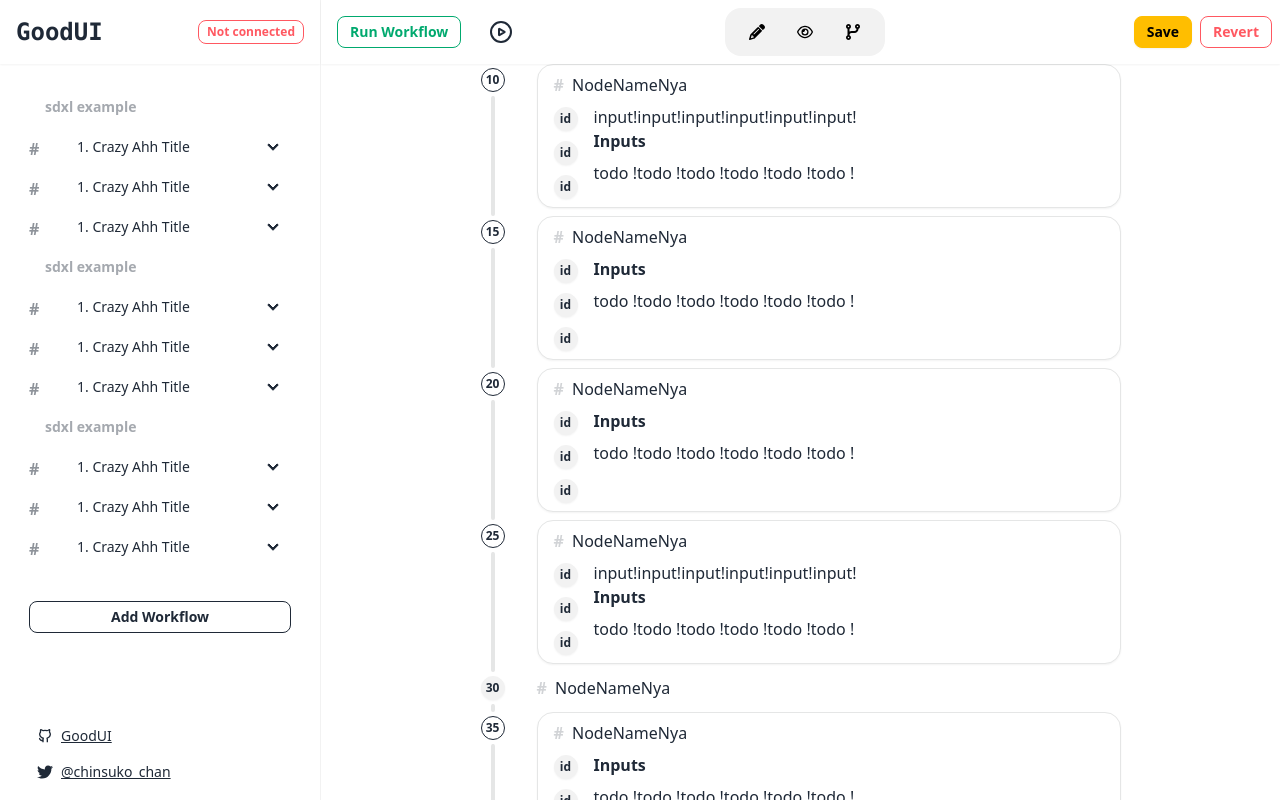
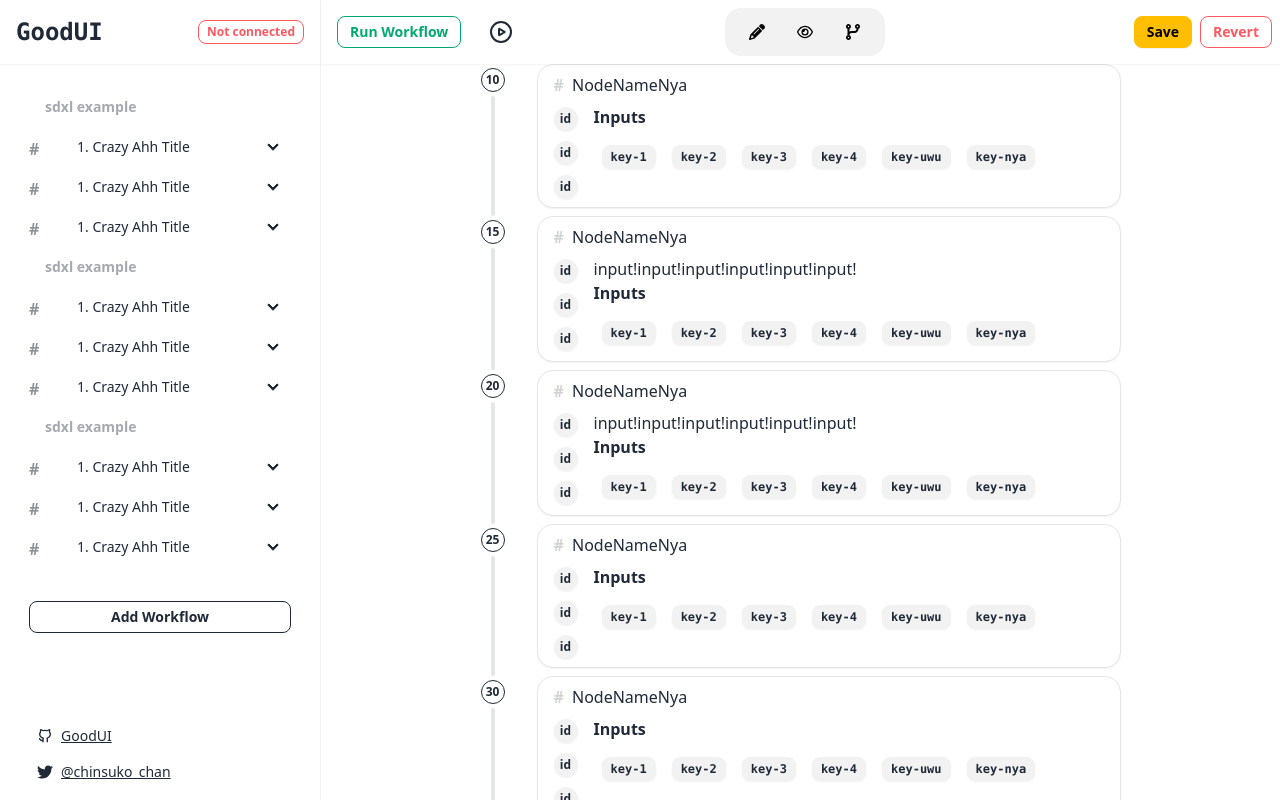
Before and after one commit to chinsuko-chan/ExtraUI, a Svelte app: page / in a window 1280 px wide. Shown: the top 800 px of the page. Built offline with nearby package versions, Linux system fonts and the light colour scheme.

Commit message:
scaffold value editor component
(again)

```diff
--- a/src/components/EditPage/Node.svelte
+++ b/src/components/EditPage/Node.svelte
@@ -10,6 +10,8 @@
     outputs,
     graphOutputs,
   } = $props()
+
+  import NodeInput from "./NodeInput.svelte"
 
   function formatTitle(nodeObj) {
     return nodeObj._meta?.title || nodeObj.class_type
@@ -60,16 +62,16 @@
 
 {#snippet expandedInfo()}
   <div class="flex justify-between">
-    <div>
+    <ul>
       {#each inputs as _input}
         <span>input!</span>
       {/each}
-    </div>
-    <div>
+    </ul>
+    <ul>
       {#each outputs as _outputs}
         <span>output!</span>
       {/each}
-    </div>
+    </ul>
   </div>
 {/snippet}
 
@@ -90,7 +92,7 @@
             >#</span
           >
         </a>
-        {formatTitle(node)}
+        {title}
       </h2>
 
       {#if expanded}
@@ -111,9 +113,8 @@
             {#if inputs.length}
               <h3 class="font-bold mb-2">Inputs</h3>
               <ul class="flex flex-wrap">
-                {#each inputs as input}
-                  <!-- <NodeInput id={input.id} key={input.key} originalValue={input.value} /> -->
-                  <span>todo !</span>
+                {#each inputs as { key, value }}
+                  <NodeInput {id} {key} {value} />
                 {/each}
               </ul>
             {/if}
--- /dev/null
+++ b/src/components/EditPage/NodeInput.svelte
@@ -0,0 +1,50 @@
+<script>
+  let { id, key, value } = $props()
+
+  import NodeInputEditor from "./NodeInputEditor.svelte"
+
+  $inspect(id, key, value)
+
+  let isModified = $state(false)
+  let isExpanded = $state(false)
+
+  function toggle() {
+    isExpanded = !isExpanded
+  }
+</script>
+
+<li
+  class:w-full={isExpanded}
+  class:mb-4={isExpanded}
+  class:border={isExpanded}
+  class:border-secondary={isExpanded && isModified}
+  class:shadow-md={isExpanded}
+  class:rounded-md={isExpanded}
+>
+  <div class="collapse min-h-4 relative pt-0" class:collapse-arrow={isExpanded}>
+    <input
+      class={isExpanded ? null : "absolute inset"}
+      type="checkbox"
+      checked={isExpanded}
+      onchange={toggle}
+    />
+    <div
+      class="collapse-title flex items-center min-h-4 hover:bg-primary"
+      class:p-2={!isExpanded}
+      class:mb-4={isExpanded}
+    >
+      <code
+        class={isModified ? null : "dark:border-neutral-content"}
+        class:btn={!isExpanded}
+        class:btn-xs={!isExpanded}
+        class:btn-outline={isModified}
+        class:btn-secondary={isModified}>{key}</code
+      >
+    </div>
+    {#if isExpanded}
+      <div class="collapse-content">
+        <NodeInputEditor {id} {key} {value} />
+      </div>
+    {/if}
+  </div>
+</li>
--- /dev/null
+++ b/src/components/EditPage/NodeInputEditor.svelte
@@ -0,0 +1,33 @@
+<script>
+  // let { id, key, value } = $props()
+  let { value } = $props()
+
+  let editValue = $state(value)
+
+  let edited = $derived(editValue !== value)
+</script>
+
+{#if typeof value === "number"}
+  <label class="form-control flex-row items-start gap-2">
+    <span class="badge badge-info" class:badge-outline={!edited}> Number </span>
+    <input
+      type="number"
+      class="input input-bordered input-sm max-w-xs"
+      bind:value={editValue}
+      placeholder={value}
+    />
+  </label>
+{:else if typeof value === "string"}
+  <label class="form-control flex-row items-start gap-2">
+    <span class="badge badge-success" class:badge-outline={!edited}>
+      String
+    </span>
+    <textarea
+      class="textarea textarea-bordered w-full"
+      bind:value={editValue}
+      placeholder={value}
+    ></textarea>
+  </label>
+{:else}
+  <span>{JSON.stringify(value)}</span>
+{/if}
```
